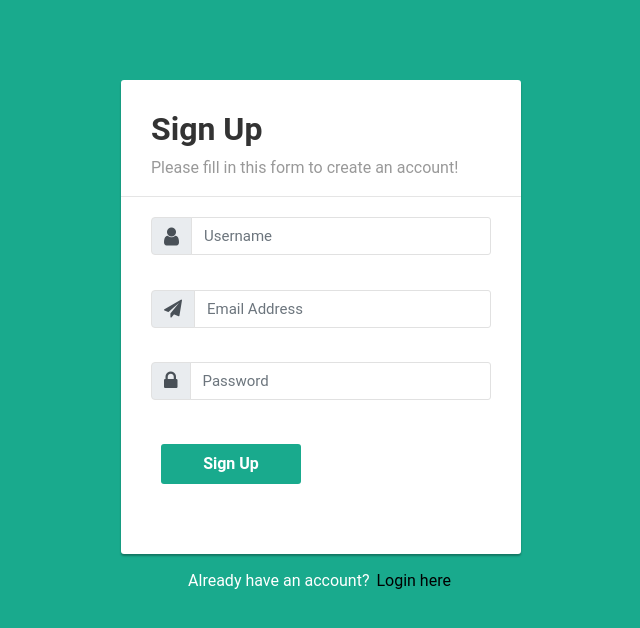
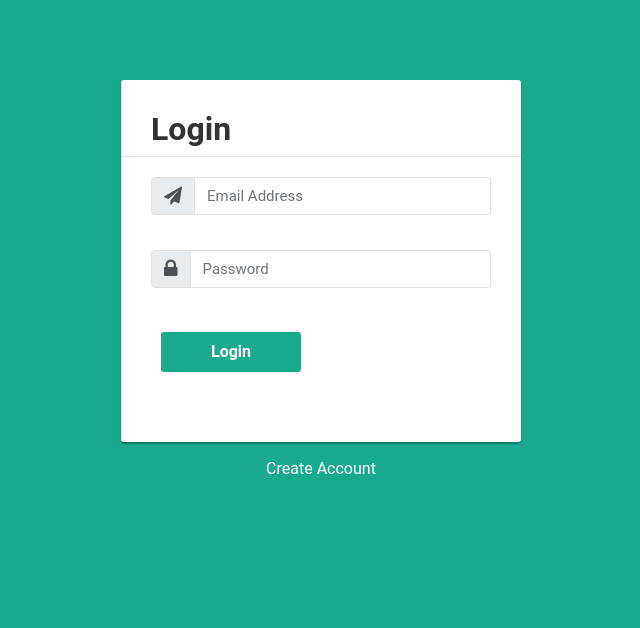
Before and after one commit to Gaurav-Dhruw/Login-System-using-JWT, a React (Create React App) app in the folder client/: page /login in a window 1280 px wide. Shown: the top 628 px of the page, without its empty margins (319-959 px from the left). Built offline with nearby package versions, Linux system fonts and the light colour scheme.

Commit message:
login and signup routing issue resolved

```diff
--- a/client/src/App.js
+++ b/client/src/App.js
@@ -59,11 +59,7 @@ axios.interceptors.request.use(request=>{
 
 function App() {
 
-  const [state,setState]=useState({show:false});
 
-  const handleClick=()=>{
-    setState({show: !state.show})
-  }
   return (
   <Router>
     <Switch>
@@ -84,19 +80,23 @@ function App() {
  <Route path="/login">
 
 
- <div style={{minHeight:"100vh",maxHeight:"100vh",overflow:"hidden", backgroundColor:"#19aa8d"}}>
-        <Fade bottom collapse when={state.show}>
-        <Login handleSwitch={handleClick}></Login>
-        </Fade>
-        <Fade top collapse when={!state.show}>
+        <Login ></Login>
 
-     <SignUp handleSwitch={handleClick}></SignUp>
+ </Route>
+
+ <Route path="/signup">
 
 
-        </Fade>
 
-      </div>
- </Route>
+
+
+    <SignUp ></SignUp>
+
+
+
+
+
+</Route>
 
 
     <Route path="/">
--- a/client/src/components/Account.jsx
+++ b/client/src/components/Account.jsx
@@ -13,7 +13,7 @@ function Account() {
     const [loading, setLoading] = useState(false);
     const [fade, setShow] = useState({showP:false, showD:false, showA:true});
 
-    const cookie = new Cookies;
+    const cookie = new Cookies();
     const history = useHistory();
     useEffect(() => {
         if (cookie.get("refresh_token")) {
@@ -56,8 +56,8 @@ function Account() {
         // e.preventDefault();
         let newFade={};
 
-        console.log(fade,Object.keys(fade))
-        Object.keys(fade).map(elm=>{
+        // console.log(fade,Object.keys(fade))
+        Object.keys(fade).forEach(elm=>{
             console.log(elm, e.target.name)
             if(e.target.name===elm){
                     newFade[elm]=true;
@@ -87,7 +87,7 @@ function Account() {
                         <div className="display">
                             <div className="btn-container">
 
-                                <button onClick={getUserData,handleFade} name="showA"type="button" class="btn btn-light">Account Details</button>
+                                <button onClick={()=>{getUserData();handleFade()}} name="showA"type="button" class="btn btn-light">Account Details</button>
 
 
                                 <button type="button" name="showP" onClick={handleFade} class="btn btn-light">
--- a/client/src/components/Login.jsx
+++ b/client/src/components/Login.jsx
@@ -1,8 +1,8 @@
-import React, { Fragment, useState } from 'react'
+import React, { Fragment, useState,useEffect } from 'react'
 import axios from "axios";
 import Fade from "react-reveal/Fade";
 import Alert from 'react-bootstrap/Alert';
-import {useHistory} from "react-router-dom"
+import {useHistory,Link} from "react-router-dom"
 import Cookies from "universal-cookie";
 
 import { validate } from '../assets/js/validate';
@@ -10,6 +10,8 @@ import { validate } from '../assets/js/validate';
 
 
 function Login(props) {
+	const [state,setState]=useState(false);
+
 	const history= useHistory();
 	const [validation, setValidation] = useState({ email: false, password: false });
 	const [warning, setWarning] = useState({ email: false, password: false })
@@ -18,7 +20,10 @@ function Login(props) {
 	const cookies = new Cookies();
 
 
+	useEffect(() => {
+		setState(true)
 
+	}, [])
 
 	const submit = (e) => {
 		e.preventDefault();
@@ -64,6 +69,8 @@ function Login(props) {
 		setUserData({ ...userData, [e.target.name]: e.target.value })
 	}
 	return (
+		  <Fade bottom when={state} duration={600}>
+
 		<div>
 			{/* {console.log(validation, "warning", warning)} */}
 			<div class="signup-form">
@@ -113,12 +120,13 @@ function Login(props) {
 						</Alert>
 					</div>
 				</form>
-				<div class="text-center"><button className=" switchBtn" onClick={props.handleSwitch}>Create Account</button></div>
+				<div class="text-center"><Link to="/signup" className=" switchBtn" >Create Account</Link></div>
 			</div>
 
 
 
 		</div>
+		</Fade>
 	)
 }
 
--- a/client/src/components/SignUp.jsx
+++ b/client/src/components/SignUp.jsx
@@ -1,19 +1,24 @@
-import React, { Fragment, useState } from 'react'
+import React, { Fragment, useState, useEffect } from 'react'
 import axios from "axios";
 import Fade from "react-reveal/Fade";
 import Alert from 'react-bootstrap/Alert';
-import Spinner from 'react-bootstrap/Spinner'
+import {Link} from "react-router-dom";
 import { validate } from '../assets/js/validate';
 
 
 function SignUp(props) {
+	const [state,setState] = useState(false);
 	const [validation, setValidation] = useState({ user_name: false, email: false, password: false });
 	const [warning, setWarning] = useState({ user_name: false, email: false, password: false });
 	const [status, setStatus] = useState({ loading: false, variant: "light", show:false });
 
 	const [userData, setUserData] = useState({});
 
+	useEffect(() => {
+		setState(true)
 
+
+	}, [])
 
 	const submit = async (e) => {
 		e.preventDefault();
@@ -55,7 +60,8 @@ function SignUp(props) {
 
 	return (
 		<Fragment>
-
+			<Fade top duration={600} when={state}>
+			<div>
 			<div class="signup-form">
 
 				<form >
@@ -138,8 +144,10 @@ function SignUp(props) {
 
 
 				</form>
-				<div class="text-center">Already have an account? <button className="switchBtn" onClick={props.handleSwitch}>Login here</button></div>
+				<div class="text-center">Already have an account? <Link to="/login" className="switchBtn" >Login here</Link></div>
 			</div>
+			</div>
+			</Fade>
 
 		</Fragment>
 	)
--- a/client/src/index.js
+++ b/client/src/index.js
@@ -3,8 +3,11 @@ import ReactDOM from 'react-dom';
 import App from "./App"
 import  './assets/css/style.css';
 
+
 ReactDOM.render(
 
-    <App />,
+
+    <App />
+  ,
   document.getElementById('root')
 );
```
Also changed, not shown: 1 other file (tests, documents, lock files or other folders).
